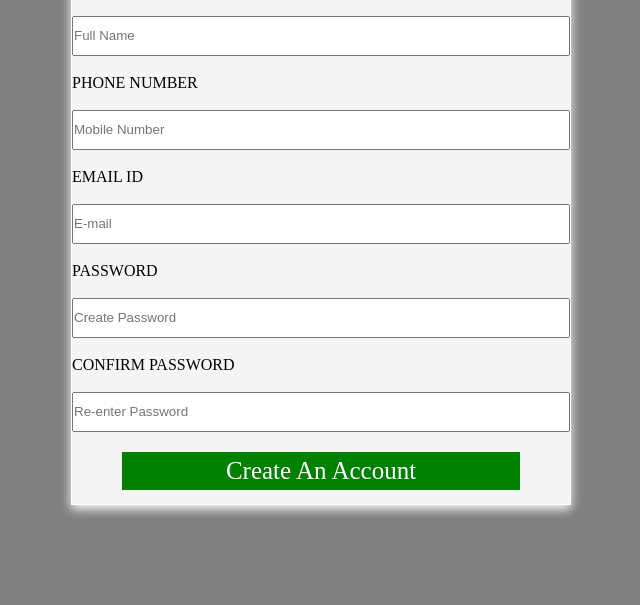
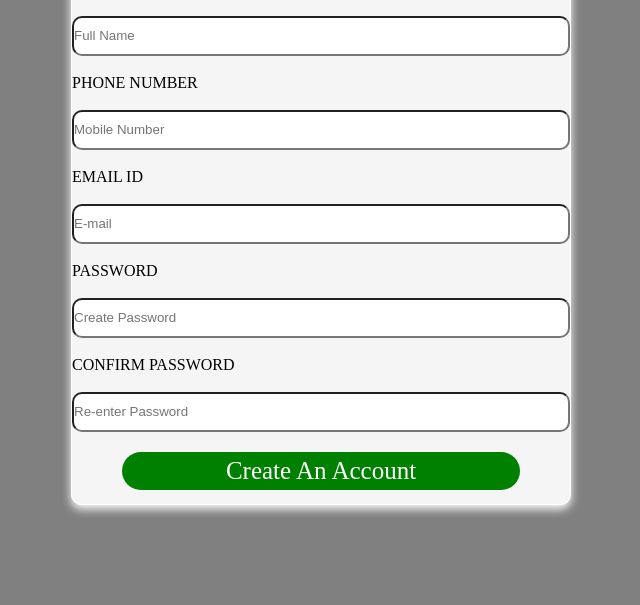
Before and after one commit to Vivekkumar7005/javascript-form-validation, a plain HTML site: page index.html in a window 1280 px wide. Shown: the part 195-800 px from the top of the page, without its empty margins (319-959 px from the left). Drawn offline with Linux system fonts and the light colour scheme.

Commit message:
border radius updated

```diff
--- a/style.css
+++ b/style.css
@@ -16,6 +16,7 @@ body{
     border: 1px solid white;
     background-color: whitesmoke;
 	box-shadow: 0 4px 10px white;
+    border-radius: 10px;
 }
 .heading{
     font-size: 30px;
@@ -27,6 +28,7 @@ body{
 .input{
     width: 100%;
     height: 40px;
+    border-radius: 10px;
 }
 .submission{
     width: 80%;
@@ -38,4 +40,5 @@ body{
     background-color: green;
     margin-top: 4%;
     margin-left: 10%;
+    border-radius: 20px;
 }
```
